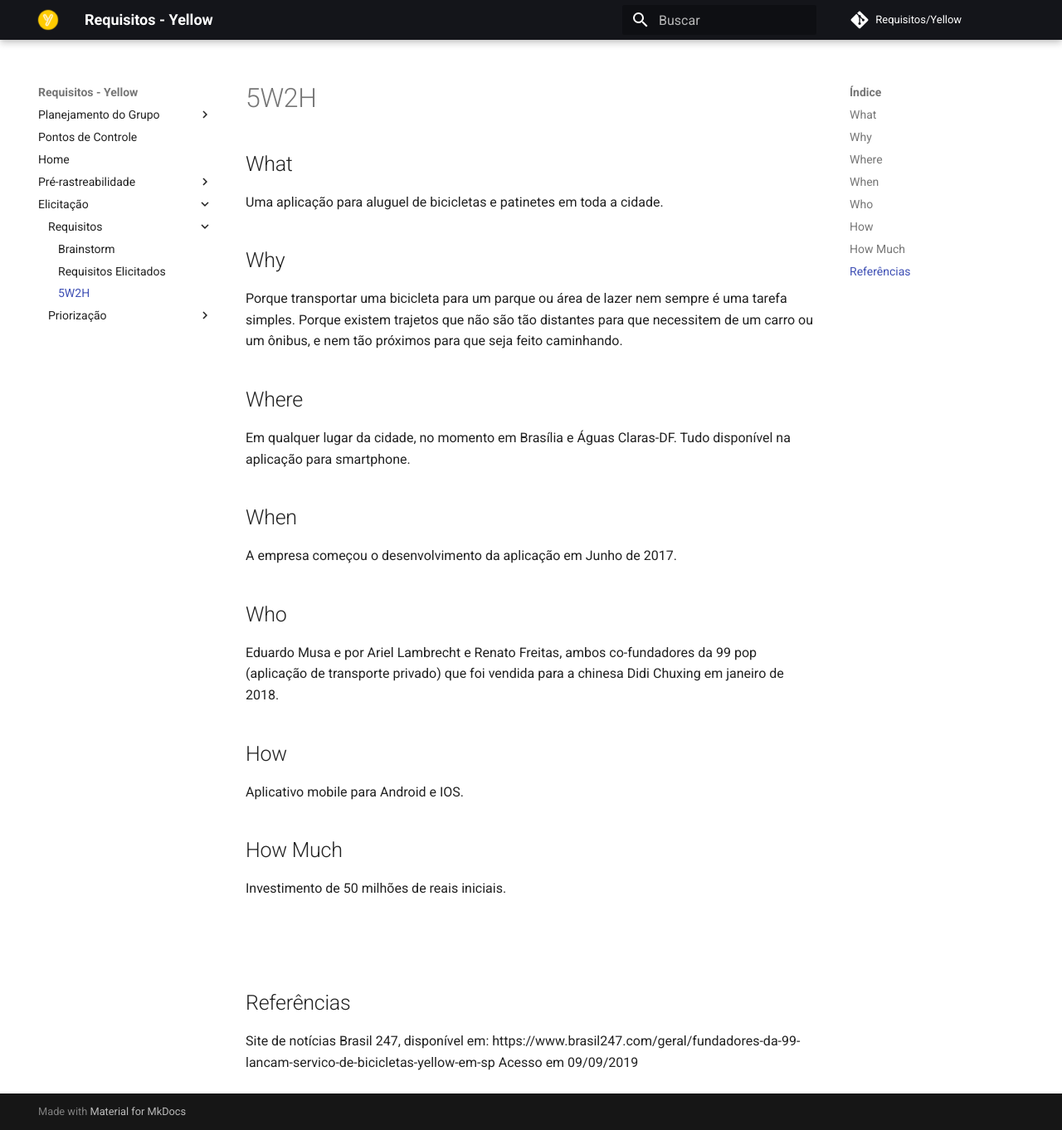
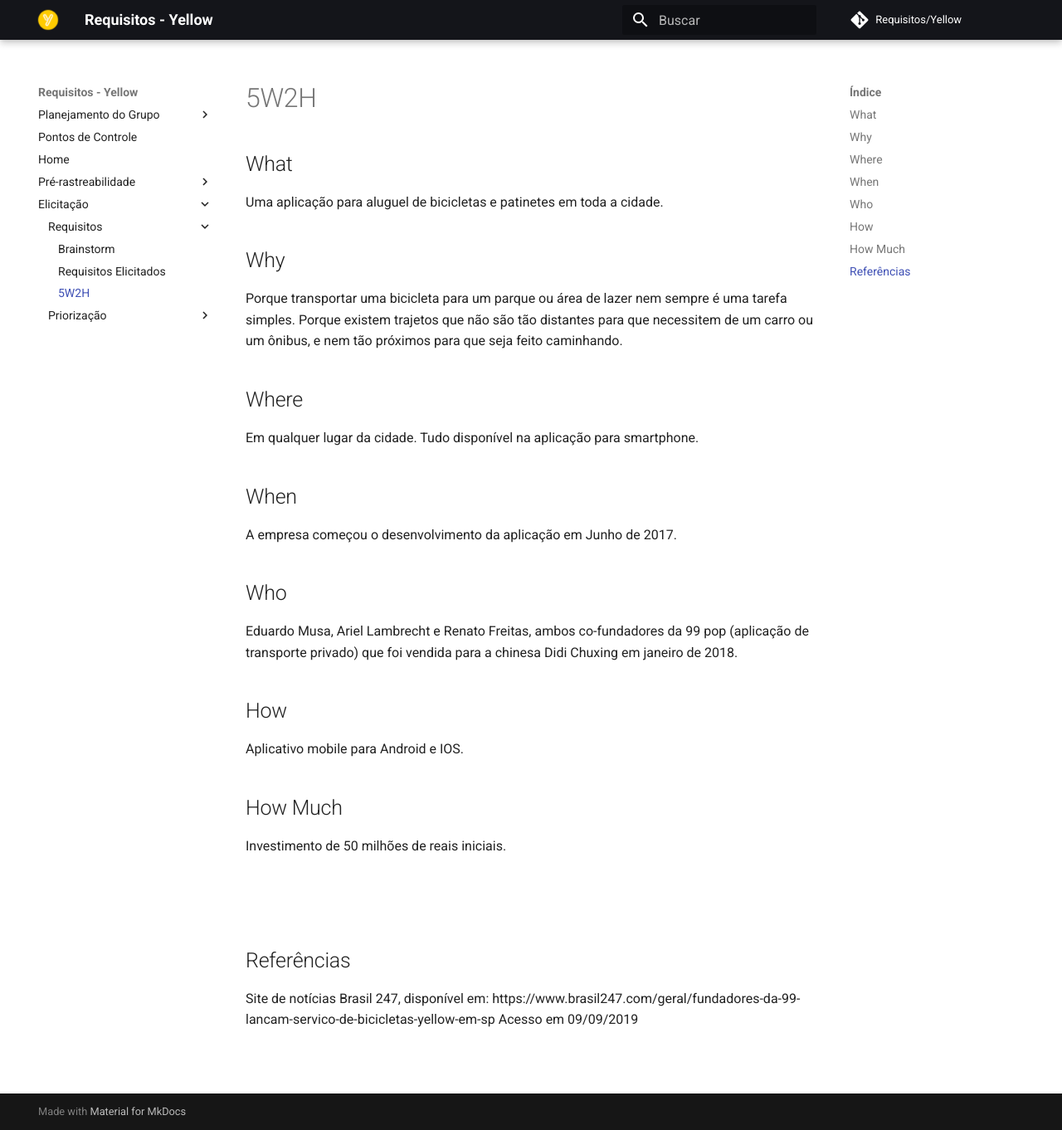
Before and after one commit to me42th/2019.2-Yellow, an MkDocs documentation site: the page built from docs/elicitacao/requisitos/5w2h.md, in a window 1280 px wide and 1362 px high. Shown: the whole window at 83% size. Built offline with MkDocs 1.6.1 and Material for MkDocs 9.7.7, drawn with Linux system fonts in a browser that asks for light colours; comment, search, counter and statistics services are not loaded.

Commit message:
Atualizando 5w2h.

```diff
--- a/docs/elicitacao/requisitos/5w2h.md
+++ b/docs/elicitacao/requisitos/5w2h.md
@@ -7,13 +7,13 @@
 Porque transportar uma bicicleta para um parque ou área de lazer nem sempre é uma tarefa simples. Porque existem trajetos que não são tão distantes para que necessitem de um carro ou um ônibus, e nem tão próximos para que seja feito caminhando.
 
 ## Where
-Em qualquer lugar da cidade, no momento em Brasília e Águas Claras-DF. Tudo disponível na aplicação para smartphone.
+Em qualquer lugar da cidade. Tudo disponível na aplicação para smartphone.
 
 ## When
 A empresa começou o desenvolvimento da aplicação em Junho de 2017.
 
 ## Who
-Eduardo Musa e por Ariel Lambrecht e Renato Freitas, ambos co-fundadores da 99 pop (aplicação de transporte privado) que foi vendida para a chinesa Didi Chuxing em janeiro de 2018.
+Eduardo Musa, Ariel Lambrecht e Renato Freitas, ambos co-fundadores da 99 pop (aplicação de transporte privado) que foi vendida para a chinesa Didi Chuxing em janeiro de 2018.
 
 ## How
 Aplicativo mobile para Android e IOS.
```
